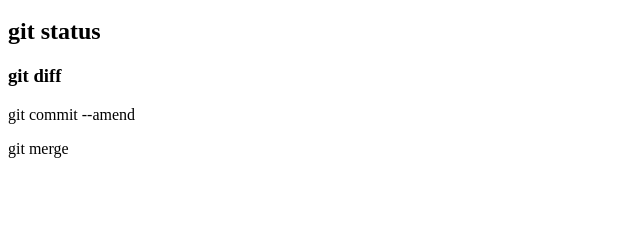
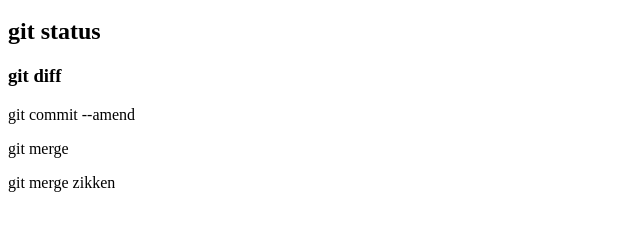
Before and after one commit to j19015/git_tutorial, a plain HTML site: page index.html in a window 1280 px wide. Shown: the part 57-288 px from the top of the page, without its empty margins (0-640 px from the left). Drawn offline with Linux system fonts and the light colour scheme.

Commit message:
merge zikken

```diff
--- a/index.html
+++ b/index.html
@@ -3,3 +3,4 @@
 <h3>git diff</h3>
 <p>git commit --amend</p>
 <p>git merge</p>
+<p>git merge zikken</p>
```
